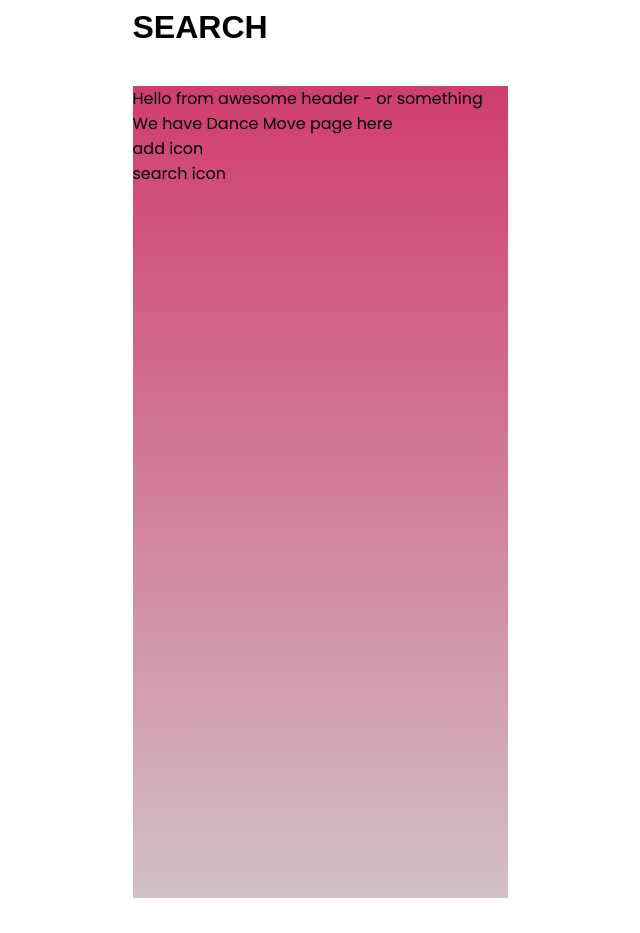
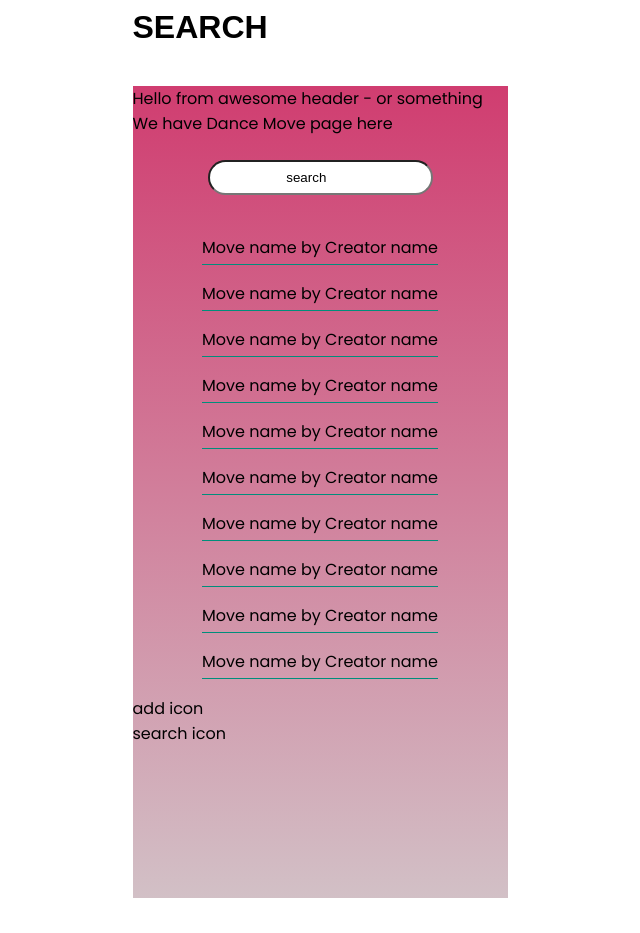
Before and after one commit to Termanty/movesapp, a React (Create React App) app: page / in a window 1280 px wide. Shown: the part 960-1893 px from the top of the page, without its empty margins (320-960 px from the left). Built offline with nearby package versions, Linux system fonts and the light colour scheme; data requests are answered from the project's data file.

Commit message:
added search area and small dance move card

```diff
--- a/src/App.js
+++ b/src/App.js
@@ -4,7 +4,7 @@ import Main from "./components/Main";
 import Footer from "./components/Footer";
 import { BrowserRouter as Router } from "react-router-dom";
 import { Component } from "react";
-
+import Search from "./components/Search";
 class App extends Component {
   state = {
     moves: [],
@@ -38,7 +38,7 @@ class App extends Component {
         <div className="tempContainer">
           <Header />
           <p>We have Dance Move page here</p>
-          {/* <Search /> ??? Is this correct name for search */}
+          {<Search />}
           <Footer />
         </div>
 
--- /dev/null
+++ b/src/components/Search.js
@@ -0,0 +1,18 @@
+import React from "react";
+import Card from "./SmallMoveCard";
+import DanceList from "../db.json";
+
+const Search = () => {
+  return (
+    <div className="search">
+      <input value="search" />
+      <div>
+        {DanceList.moves.map((c) => (
+          <Card />
+        ))}
+      </div>
+    </div>
+  );
+};
+
+export default Search;
--- /dev/null
+++ b/src/components/SmallMoveCard.js
@@ -0,0 +1,11 @@
+import React from "react";
+
+const Card = () => {
+  return (
+    <div className="smallMoveCard">
+      <p>Move name by Creator name </p>
+    </div>
+  );
+};
+
+export default Card;
--- a/src/style.css
+++ b/src/style.css
@@ -58,6 +58,31 @@ h1 {
 /* == MAIN == */
 
 /* == SEARCH == */
+.search {
+  display: flex;
+  flex-direction: column;
+  align-items: center;
+  padding-top: 3vh;
+  padding-bottom: 3vh;
+  overflow-y: scroll;
+  height: 70vh;
+}
+
+.search input {
+  width: 60%;
+  padding: 1vh;
+  margin-bottom: 3vh;
+  border-radius: 20px;
+  padding-left: 6vw;
+}
+
+.smallMoveCard {
+  display: flex;
+  flex-direction: row;
+  margin: 2vh;
+  border-bottom: #008e7b solid 1px;
+  padding-bottom: 0.5vh;
+}
 
 /* == DANCEMOVE SINGLE == */
 
```
Also changed, not shown: src/db.json (renamed from db.json).
